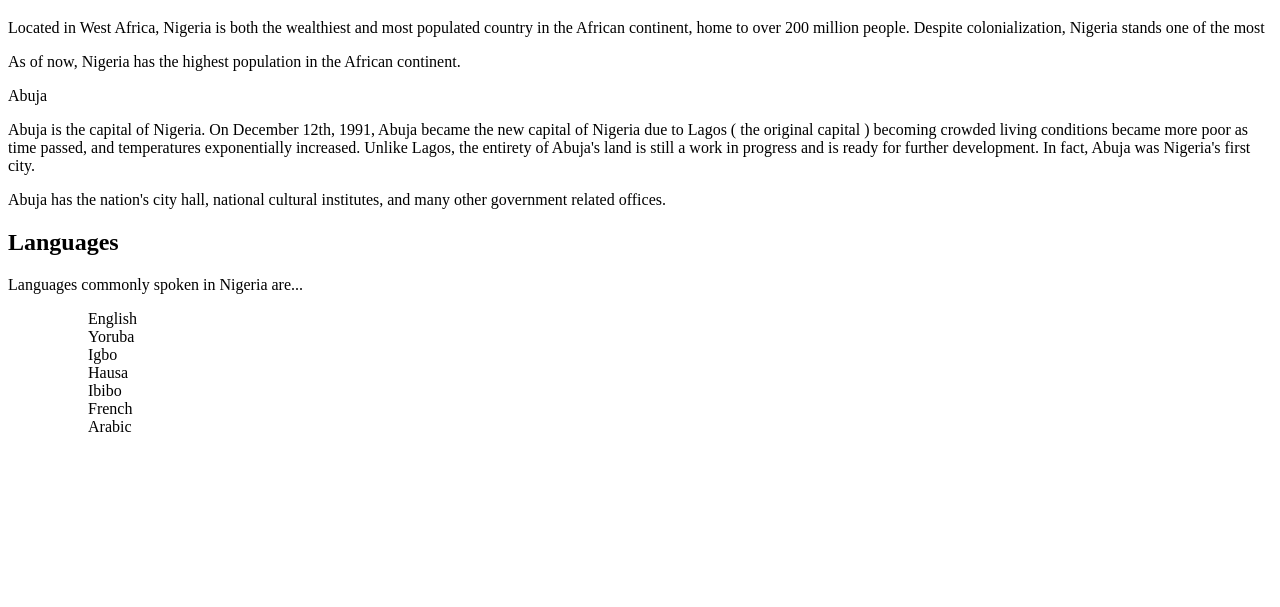
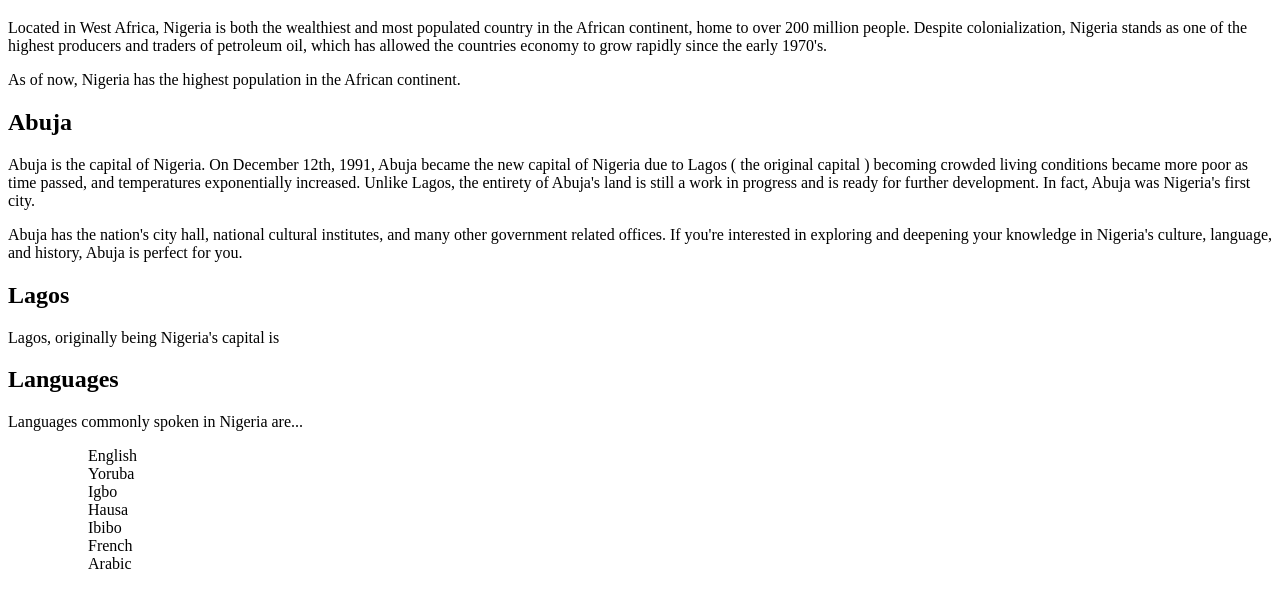
Before and after one commit to NewAmazingPVP/Travel-App, a plain HTML site: page nigeria.html in a window 1280 px wide. Shown: the part 61-668 px from the top of the page. Drawn offline with Linux system fonts and the light colour scheme; grey boxes are pictures that could not be loaded.

Commit message:
Update nigeria.html

```diff
--- a/nigeria.html
+++ b/nigeria.html
@@ -8,22 +8,26 @@
   <body>
   <h1>Nigeria</h1>
     <p>Located in West Africa, Nigeria is both the wealthiest and most populated country in the African continent, home to over 200 million people. Despite
-    colonialization, Nigeria stands one of the most
+    colonialization, Nigeria stands as one of the highest producers and traders of petroleum oil, which has allowed the countries economy to grow rapidly since
+      the early 1970's.
   </br>
     </p>
 
 
     <p>As of now, Nigeria has the highest population in the African continent.  </p>
     <!-- Meant to be apart of caption -->
-    <p>Abuja</p>
+    <h2>Abuja</h2>
     <p style="background-image: url('https://i.ytimg.com/vi/SBZIGQGwZoI/maxresdefault.jpg');">
     <!-- Meant to be apart of caption -->
       <p>Abuja is the capital of Nigeria. On December 12th, 1991, Abuja became the new capital of Nigeria due to Lagos ( the original capital ) becoming crowded
       living conditions became more poor as time passed, and temperatures exponentially increased. Unlike Lagos, the entirety of Abuja's land is still a work in
-      progress and is ready for further development. In fact, Abuja was Nigeria's first city. </p>
+      progress and is ready for further development. In fact, Abuja was Nigeria's first city.</p>
 
-        <p>Abuja has the nation's city hall, national cultural institutes, and many other government related offices.</p>
+        <p>Abuja has the nation's city hall, national cultural institutes, and many other government related offices. If you're interested in exploring and deepening
+        your knowledge in Nigeria's culture, language, and history, Abuja is perfect for you.</p>
 
+    <h2>Lagos</h2>
+      <p>Lagos, originally being Nigeria's capital is  </p>
 
     <p></p>
 
```
